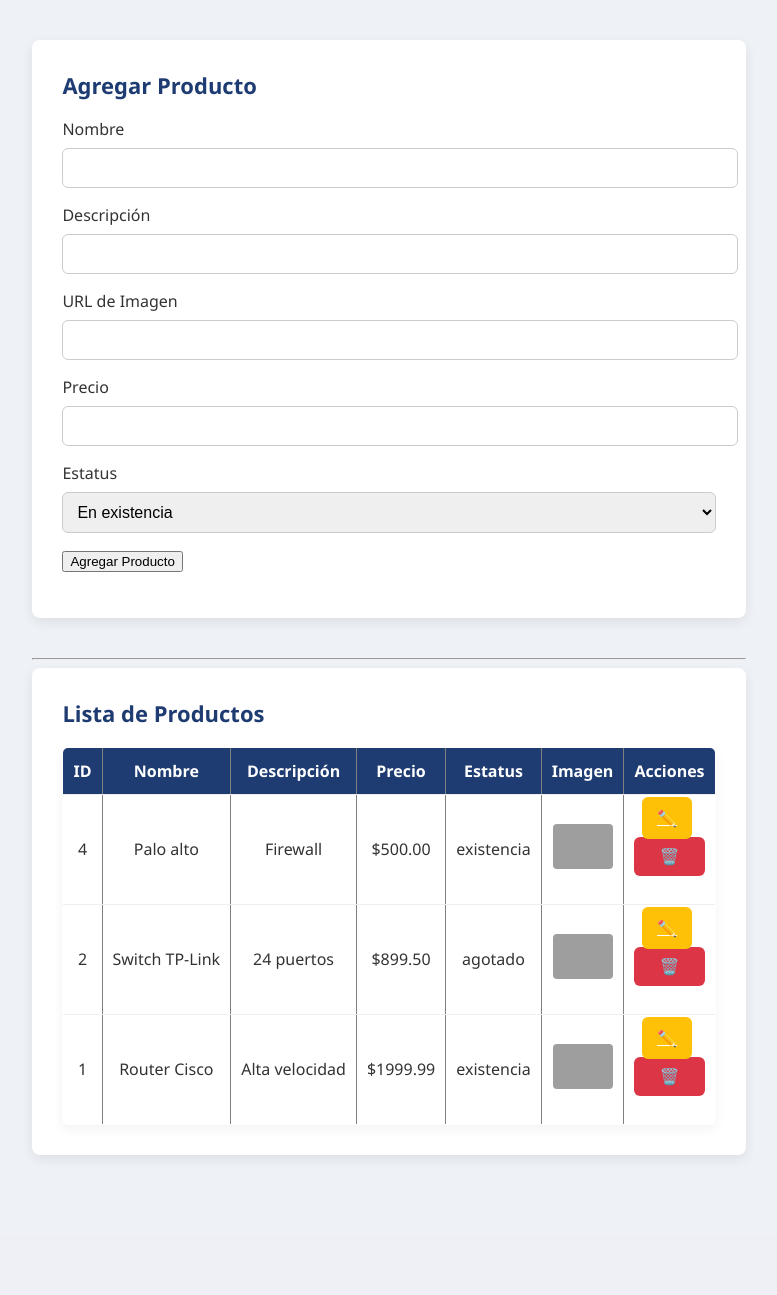
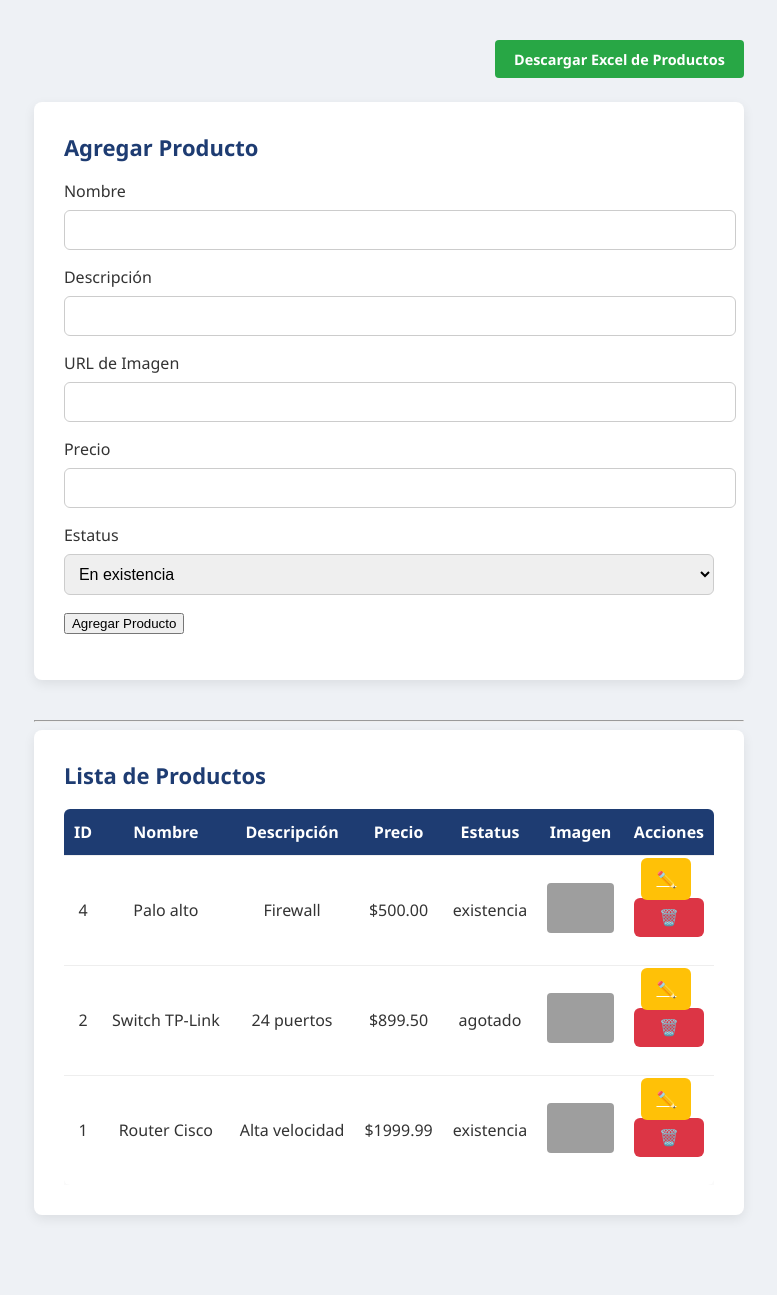
Before and after one commit to cecidavi/Partner, a Flask app: page /admin/admin/productos in a window 1280 px wide. Shown: the part 76-1371 px from the top of the page, without its empty margins (251-1028 px from the left). Before the commit the page ends 1233 px from the top, so only its background shows below. Run offline with Flask 3, Linux system fonts and the light colour scheme; the visitor is signed in with stand-in values (Sample User, id 1); data comes from the database, SQL or seed files in the repository; parts of the project's set-up code (start-up, migrations or seed data) failed here and were passed over; some libraries are stand-ins or nearby versions; grey boxes are pictures that could not be loaded.

Commit message:
descargar exel de productos (falta pdf en public)

```diff
--- a/app/routes/admin.py
+++ b/app/routes/admin.py
@@ -28,7 +28,6 @@ admin_bp = Blueprint('admin', __name__)
 def admin_home():
     return render_template('admin/admin.html')
 
-
 # —————————————————————————————————————————————
 # Usuarios
 # —————————————————————————————————————————————
@@ -48,7 +47,6 @@ def crear_usuario():
         flash('Usuario creado exitosamente.', 'success')
         return redirect(url_for('admin.admin_home'))
     return render_template('admin/crear_usuario.html', form=form)
-
 
 # —————————————————————————————————————————————
 # Productos (CRUD)
@@ -72,7 +70,6 @@ def productos_admin():
         return redirect(url_for('admin.productos_admin'))
     return render_template('admin/productos_admin.html', form=form, productos=productos)
 
-
 @admin_bp.route('/admin/productos/<int:producto_id>/editar', methods=['GET', 'POST'])
 @login_required
 def editar_producto(producto_id):
@@ -89,7 +86,6 @@ def editar_producto(producto_id):
         return redirect(url_for('admin.productos_admin'))
     return render_template('admin/editar_producto.html', form=form, producto=producto)
 
-
 @admin_bp.route('/admin/productos/<int:producto_id>/eliminar', methods=['POST'])
 @login_required
 def eliminar_producto(producto_id):
@@ -99,11 +95,38 @@ def eliminar_producto(producto_id):
     flash('Producto eliminado.', 'info')
     return redirect(url_for('admin.productos_admin'))
 
+# —————————————————————————————————————————————
+# Exportar Productos a Excel
+# —————————————————————————————————————————————
+@admin_bp.route('/admin/productos/export_excel')
+@login_required
+def export_productos_excel():
+    productos = Producto.query.order_by(Producto.id.desc()).all()
+    # Preparar datos
+    data = [{
+        'ID': p.id,
+        'Nombre': p.nombre,
+        'Descripción': p.descripcion,
+        'Precio': float(p.precio),
+        'Estatus': p.estatus
+    } for p in productos]
+
+    # Crear DataFrame y exportar a Excel
+    df = pd.DataFrame(data)
+    salida = io.BytesIO()
+    df.to_excel(salida, index=False, engine='openpyxl')
+    salida.seek(0)
+
+    return send_file(
+        salida,
+        download_name='productos_listado.xlsx',
+        as_attachment=True,
+        mimetype='application/vnd.openxmlformats-officedocument.spreadsheetml.sheet'
+    )
 
 # —————————————————————————————————————————————
 # Sugerencias
 # —————————————————————————————————————————————
-
 # 1. Listado paginado
 @admin_bp.route('/admin/sugerencias')
 @login_required
--- a/app/static/css/admin.css
+++ b/app/static/css/admin.css
@@ -212,3 +212,24 @@ img {
 .pagination .btn:hover {
     background-color: #16335e;
 }
+
+/* ————————————— EXPORTAR PRODUCTOS (Excel) ————————————— */
+.product-export-container {
+    display: flex;
+    justify-content: flex-end;
+    margin-bottom: 1.5rem;
+}
+.product-export-container .btn-export {
+    background-color: #28a745;
+    color: #fff;
+    padding: 0.6rem 1.2rem;
+    font-size: 0.9rem;
+    font-weight: 600;
+    border-radius: 4px;
+    text-decoration: none;
+    transition: background-color 0.2s ease, transform 0.2s ease;
+}
+.product-export-container .btn-export:hover {
+    background-color: #218838;
+    transform: translateY(-2px);
+}
--- a/app/templates/admin/productos_admin.html
+++ b/app/templates/admin/productos_admin.html
@@ -1,25 +1,15 @@
+<!-- templates/admin/productos_admin.html -->
 <!DOCTYPE html>
 <html lang="es">
 <head>
   <meta charset="UTF-8">
   <title>Gestión de Productos - Admin</title>
   <link rel="stylesheet" href="{{ url_for('static', filename='css/admin.css') }}">
-    <style>
-        img.product-img {
-            width: 60px;
-            height: auto;
-            border-radius: 4px;
-        }
-        .btn-edit, .btn-delete {
-            margin-right: 5px;
-        }
-        .form-inline {
-            display: inline;
-        }
-    </style>
 </head>
 <body>
   <div class="admin-container">
+
+    <!-- HEADER -->
     <header class="admin-header">
       <h1>Gestión de Productos</h1>
       <nav>
@@ -28,25 +18,55 @@
       </nav>
     </header>
 
+    <!-- MAIN -->
     <main class="admin-main">
+
+      <!-- BOTÓN EXPORTAR EXCEL -->
+      <div class="product-export-container">
+        <a href="{{ url_for('admin.export_productos_excel') }}" class="btn-export">
+          Descargar Excel de Productos
+        </a>
+      </div>
+
+      <!-- SECCIÓN: AGREGAR PRODUCTO -->
       <section>
         <h2>Agregar Producto</h2>
         <form method="POST">
           {{ form.hidden_tag() }}
-                <p>{{ form.nombre.label }}<br>{{ form.nombre(size=40) }}</p>
-                <p>{{ form.descripcion.label }}<br>{{ form.descripcion(size=40) }}</p>
-                <p>{{ form.imagen_url.label }}<br>{{ form.imagen_url(size=40) }}</p>
-                <p>{{ form.precio.label }}<br>{{ form.precio(step="0.01") }}</p>
-                <p>{{ form.estatus.label }}<br>{{ form.estatus() }}</p>
-                <p>{{ form.submit(class_="btn btn-success") }}</p>
+          <p>
+            {{ form.nombre.label }}<br>
+            {{ form.nombre(size=40) }}
+          </p>
+          <p>
+            {{ form.descripcion.label }}<br>
+            {{ form.descripcion(size=40) }}
+          </p>
+          <p>
+            {{ form.imagen_url.label }}<br>
+            {{ form.imagen_url(size=40) }}
+          </p>
+          <p>
+            {{ form.precio.label }}<br>
+            {{ form.precio(step="0.01") }}
+          </p>
+          <p>
+            {{ form.estatus.label }}<br>
+            {{ form.estatus() }}
+          </p>
+          <p>
+            {{ form.submit(class_="btn btn-success") }}
+          </p>
         </form>
       </section>
 
       <hr>
 
+      <!-- SECCIÓN: LISTA DE PRODUCTOS -->
       <section>
         <h2>Lista de Productos</h2>
-            <table border="1" cellpadding="10">
+        <div class="table-container">
+          <table>
+            <thead>
               <tr>
                 <th>ID</th>
                 <th>Nombre</th>
@@ -56,31 +76,40 @@
                 <th>Imagen</th>
                 <th>Acciones</th>
               </tr>
+            </thead>
+            <tbody>
               {% for p in productos %}
               <tr>
                 <td>{{ p.id }}</td>
                 <td>{{ p.nombre }}</td>
                 <td>{{ p.descripcion }}</td>
-                    <td>${{ "%.2f"|format(p.precio) }}</td>
+                <td>${{ '%.2f'|format(p.precio) }}</td>
                 <td>{{ p.estatus }}</td>
                 <td>
                   {% if p.imagen_url %}
-                            <img src="{{ p.imagen_url }}" alt="Imagen" class="product-img">
+                    <img src="{{ p.imagen_url }}" alt="{{ p.nombre }}" class="product-img">
                   {% else %}
                     Sin imagen
                   {% endif %}
                 </td>
                 <td>
                   <a href="{{ url_for('admin.editar_producto', producto_id=p.id) }}" class="btn-edit">✏️</a>
-                        <form action="{{ url_for('admin.eliminar_producto', producto_id=p.id) }}" method="POST" class="form-inline" onsubmit="return confirm('¿Seguro que deseas eliminar este producto?');">
+                  <form action="{{ url_for('admin.eliminar_producto', producto_id=p.id) }}"
+                        method="POST" class="form-inline"
+                        onsubmit="return confirm('¿Seguro que deseas eliminar este producto?');">
                     <button type="submit" class="btn-delete">🗑️</button>
                   </form>
                 </td>
               </tr>
               {% endfor %}
+            </tbody>
           </table>
+        </div>
       </section>
+
     </main>
+    <!-- FIN MAIN -->
+
   </div>
 </body>
 </html>
```
Also changed, not shown: app/forms/export_products.py (added, +73 -0 lines), app/templates/producto_detalle.html (added, +15 -0 lines). Lines whose indentation alone changed are shown as unchanged.
